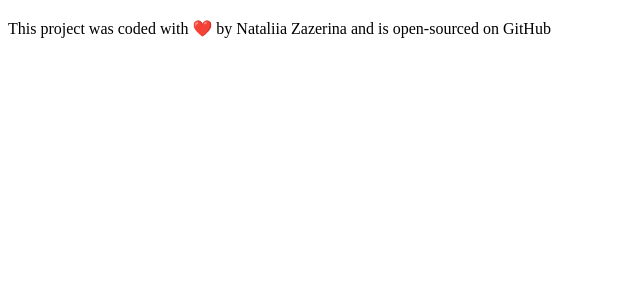
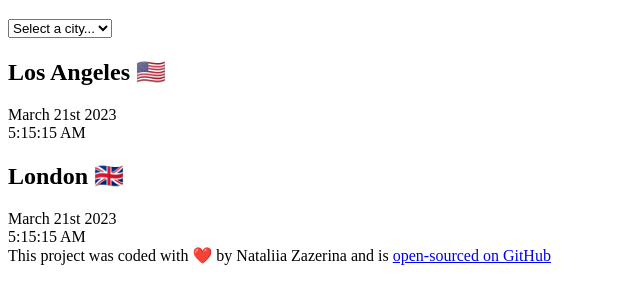
Before and after one commit to Nataliia-git/world-clock-app, a plain HTML site: page index.html in a window 1280 px wide. Shown: the part 61-364 px from the top of the page, without its empty margins (0-640 px from the left). Drawn offline with Linux system fonts and the light colour scheme.

Commit message:
Added basic HTML

```diff
--- a/index.html
+++ b/index.html
@@ -8,14 +8,30 @@
     <title>World Clock App</title>
   </head>
   <body>
-    <h1>World Clock</h1>
+    <div class="container">
+      <h1>World Clock</h1>
+      <select name="" id="">
+        <option value="">Select a city...</option>
+        <option value="">Milan</option>
+        <option value="">Sofia</option>
+        <option value="">Madrid</option>
+      </select>
+      <div class="city">
+        <h2>Los Angeles 🇺🇸</h2>
+        <div class="date">March 21st 2023</div>
+        <div class="time">5:15:15 AM</div>
+      </div>
+      <div class="city">
+        <h2>London 🇬🇧</h2>
+        <div class="date">March 21st 2023</div>
+        <div class="time">5:15:15 AM</div>
+      </div>
+    </div>
     <footer>
       This project was coded with ❤️ by Nataliia Zazerina and is
-      <a
-        href="https://github.com/Nataliia-git/world-clock-app"
-        target="_blank"
-      ></a>
-      open-sourced on GitHub
+      <a href="https://github.com/Nataliia-git/world-clock-app" target="_blank">
+        open-sourced on GitHub</a
+      >
     </footer>
     <script src="src/index.js"></script>
   </body>
```
